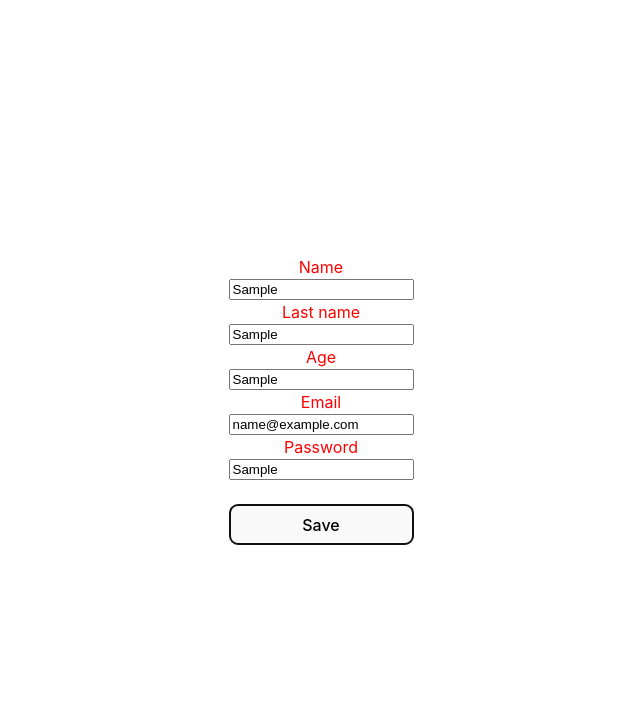
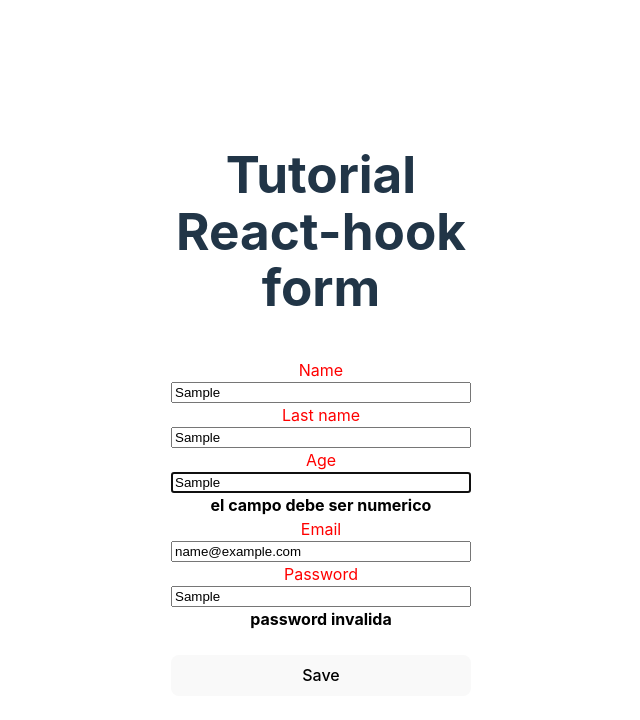
Before and after one commit to kennethdevpc/React-form, a React (Vite) app in the folder React-form/: page / in a window 1280 px wide. Both pictures are taken after typing "Sample", "Sample", "Sample", "name@example.com", "Sample" into the empty fields and a click on the button "Save". Shown: the top 720 px of the page, without its empty margins (319-959 px from the left). Built offline with nearby package versions, Linux system fonts and the light colour scheme.

Commit message:
Método Resolver: Utilizando el resolver con Zod para manejar errores

```diff
--- a/React-form/package.json
+++ b/React-form/package.json
@@ -10,6 +10,7 @@
     "preview": "vite preview"
   },
   "dependencies": {
+    "@hookform/resolvers": "^3.3.4",
     "react": "^18.2.0",
     "react-dom": "^18.2.0",
     "react-hook-form": "^7.51.3",
--- a/React-form/src/App.tsx
+++ b/React-form/src/App.tsx
@@ -1,11 +1,14 @@
 import './App.css';
-import FormReactHook from './components/FormReactHook';
+// import FormReactHook from './components/FormReactHook';
+import FormReactHookResolver from './components/FormReactHookResolver';
 
 function App() {
   return (
-    <>
-      <FormReactHook></FormReactHook>
-    </>
+    <section style={{ display: 'flex', flexDirection: 'column', maxWidth: '300px' }}>
+      <h1>Tutorial React-hook form </h1>
+      {/* <FormReactHook></FormReactHook> */}
+      <FormReactHookResolver></FormReactHookResolver>
+    </section>
   );
 }
 
--- a/React-form/src/components/FormReactHook.tsx
+++ b/React-form/src/components/FormReactHook.tsx
@@ -19,7 +19,7 @@ function FormReactHook({}: Props) {
     } catch (error) {
       //--------Capturo el error si el esquema no es válido
       // Para solucionar el error, se debe tipar explícitamente la variable error como 'Error' para que TypeScript lo reconozca como objeto de error.
-      console.log(`${(error as Error).message}`, 'jjjjjj');
+      console.log(`${(error as Error).message}`);
 
       //--------Verifico si el error contiene 'errors' para más detalles
       if (error instanceof Error && 'errors' in error) {
--- /dev/null
+++ b/React-form/src/components/FormReactHookResolver.tsx
@@ -0,0 +1,57 @@
+import { useForm } from 'react-hook-form';
+import { userSchema } from '../schemas/user';
+import { zodResolver } from '@hookform/resolvers/zod';
+
+type Props = {};
+const errorLetter = { color: 'black', fontWeight: 'bold' };
+function FormReactHookResolver({}: Props) {
+  type Form = {
+    name: string;
+    lastName: string;
+    age: number;
+    email: string;
+    password: string;
+  };
+
+  const {
+    register,
+    handleSubmit,
+    formState: { errors },
+  } = useForm<Form>({
+    resolver: zodResolver(userSchema), //-----uso el resolver de Zod con el esquema
+  });
+
+  console.log('Errores validados por Zod:', errors);
+
+  const onsubmit = (data: Form) => {
+    console.log('Datos enviados:', data);
+  };
+
+  return (
+    <form
+      action=""
+      onSubmit={handleSubmit(onsubmit)}
+      style={{ display: 'flex', color: 'red', flexDirection: 'column', maxWidth: '300px' }}
+    >
+      <label htmlFor="">Name</label>
+      <input type="text" id="name" {...register('name')} />
+      {errors.name && <span style={errorLetter}>{errors?.name?.message?.toString()}</span>}
+      <label htmlFor="">Last name</label>
+      <input type="text" id="lastName" {...register('lastName')} />
+      {errors.lastName && <span style={errorLetter}>{errors?.lastName?.message?.toString()}</span>}
+      <label htmlFor="">Age</label>
+      <input type="text" id="age" {...register('age')} />
+      {errors.age && <span style={errorLetter}>{errors?.age?.message?.toString()}</span>}
+      <label htmlFor="">Email</label>
+      <input type="text" id="email" {...register('email')} />
+      {errors.email && <span style={errorLetter}>{errors?.email?.message?.toString()}</span>}
+      <label htmlFor="">Password</label>
+      <input type="text" id="password" {...register('password')} />
+      {errors.password && <span style={errorLetter}>{errors?.password?.message?.toString()}</span>}
+      <br />
+      <button type="submit">Save</button>
+    </form>
+  );
+}
+
+export default FormReactHookResolver;
```
Also changed, not shown: React-form/src/components/FormControlled.tsx (deleted, +0 -7 lines), React-form/public/confirg at Vercel.png (added), 1 other file (tests, documents, lock files or other folders).
